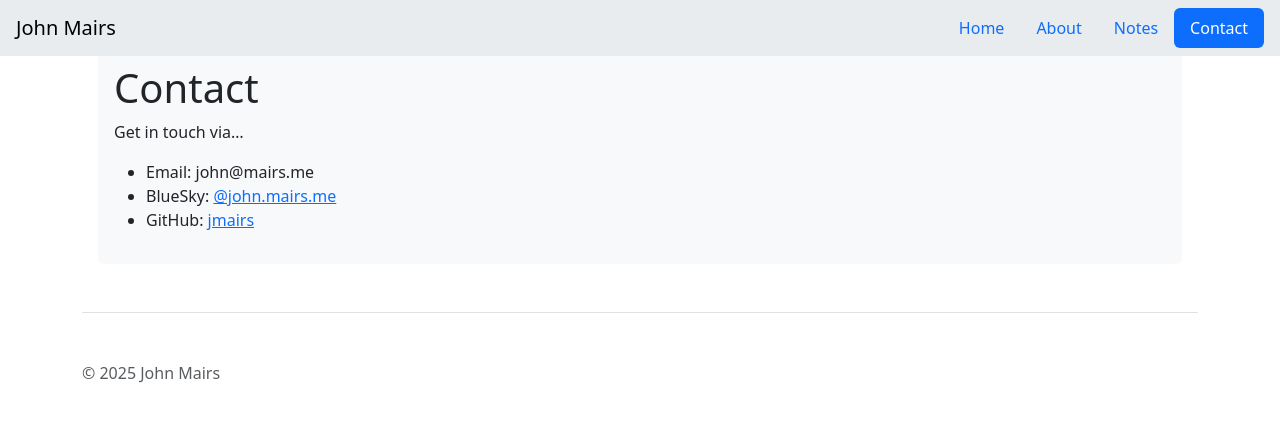
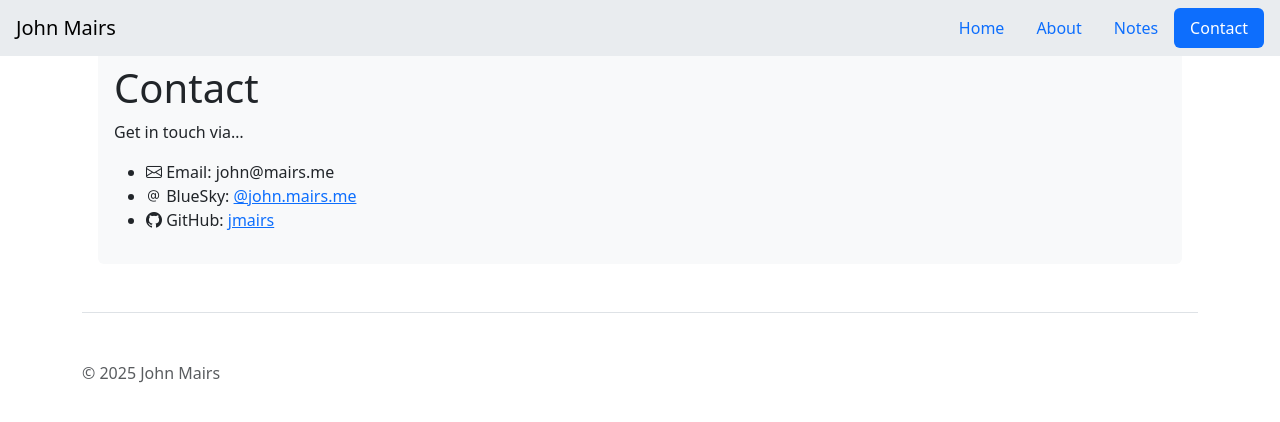
Before and after one commit to jmairs/jmairs.github.io, a Jekyll site: the page built from contact.md, in a window 1280 px wide. Shown: the top 422 px of the page. Built offline with Jekyll 4.4.1, drawn with Linux system fonts in a browser that asks for light colours.

Commit message:
update spacing

```diff
--- a/_layouts/base.html
+++ b/_layouts/base.html
@@ -7,6 +7,7 @@
     <meta name="viewport" content="width=device-width, initial-scale=1">
     <title>{{ site.title }} &raquo; {% if item.navtitle %}{{ item.navtitle }}{% else %}{{ page.title }}{% endif %}</title>
     <link href="https://cdn.jsdelivr.net/npm/bootstrap@5.3.3/dist/css/bootstrap.min.css" rel="stylesheet" integrity="sha384-QWTKZyjpPEjISv5WaRU9OFeRpok6YctnYmDr5pNlyT2bRjXh0JMhjY6hW+ALEwIH" crossorigin="anonymous">
+    <link rel="stylesheet" href="https://cdn.jsdelivr.net/npm/bootstrap-icons@1.11.3/font/bootstrap-icons.min.css">
     {% feed_meta %}
     {% seo %}
   </head>
@@ -31,7 +32,7 @@
           {% endfor %}
         </ul>
       </nav>
-      <main class="my-5">
+      <main class="my-30">
         {{ content }}
       </main>
       <footer class="pt-5 my-5 text-body-secondary border-top">
```
Also changed, not shown: 8 other files.
